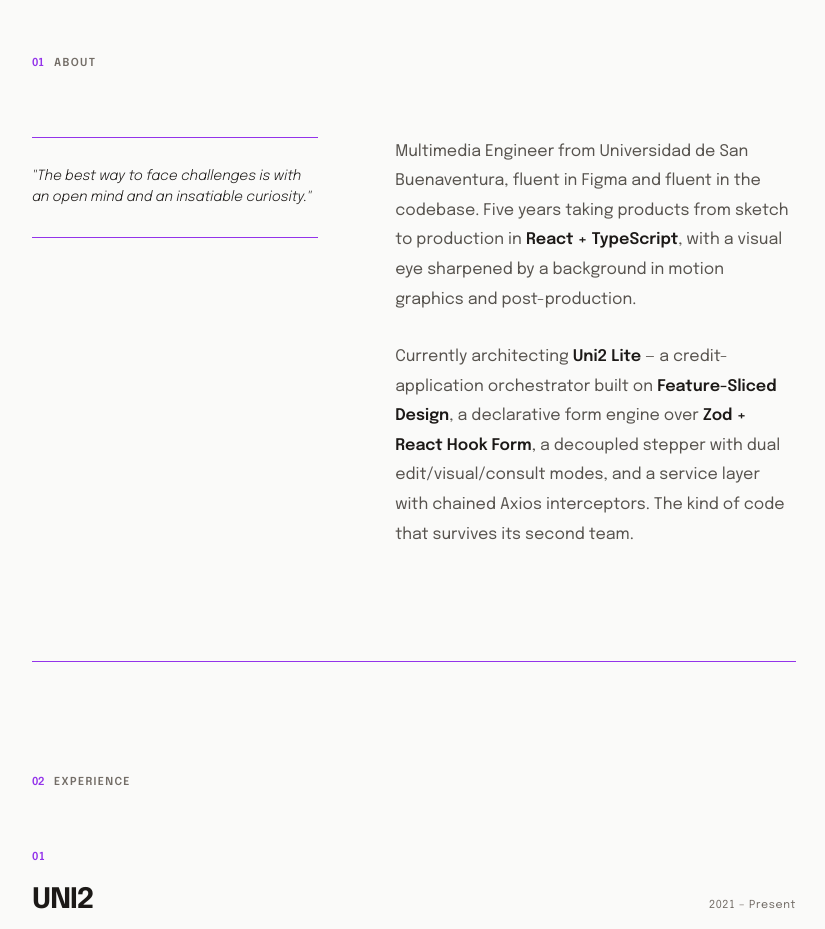
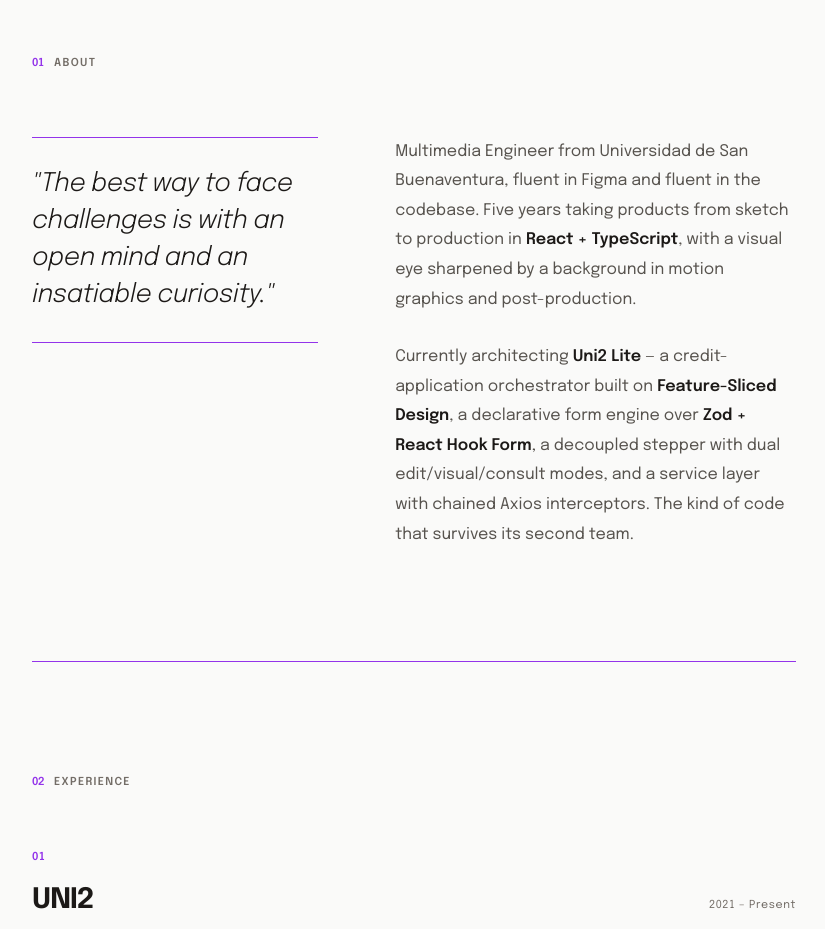
Before and after one commit to CondeHdz94/condehdz-portfolio, a React (Vite) app: page / in a window 1280 px wide. Shown: the part 1040-1969 px from the top of the page, without its empty margins (226-1051 px from the left). Built offline with nearby package versions, Linux system fonts and the light colour scheme.

Commit message:
fix(about): quote size 14px -> clamp(20px, 2vw, 26px) — funciona como lead visual

```diff
--- a/src/App.css
+++ b/src/App.css
@@ -451,12 +451,12 @@
 }
 
 .about-quote {
-  font-size: var(--text-secondary);
+  font-size: clamp(1.25rem, 2vw, 1.625rem);
   font-style: italic;
   font-weight: 300;
   color: var(--text-strong);
-  line-height: 1.55;
-  letter-spacing: -0.01em;
+  line-height: 1.45;
+  letter-spacing: -0.02em;
   padding: 28px 0;
   border-top: 1px solid var(--accent);
   border-bottom: 1px solid var(--accent);
```
